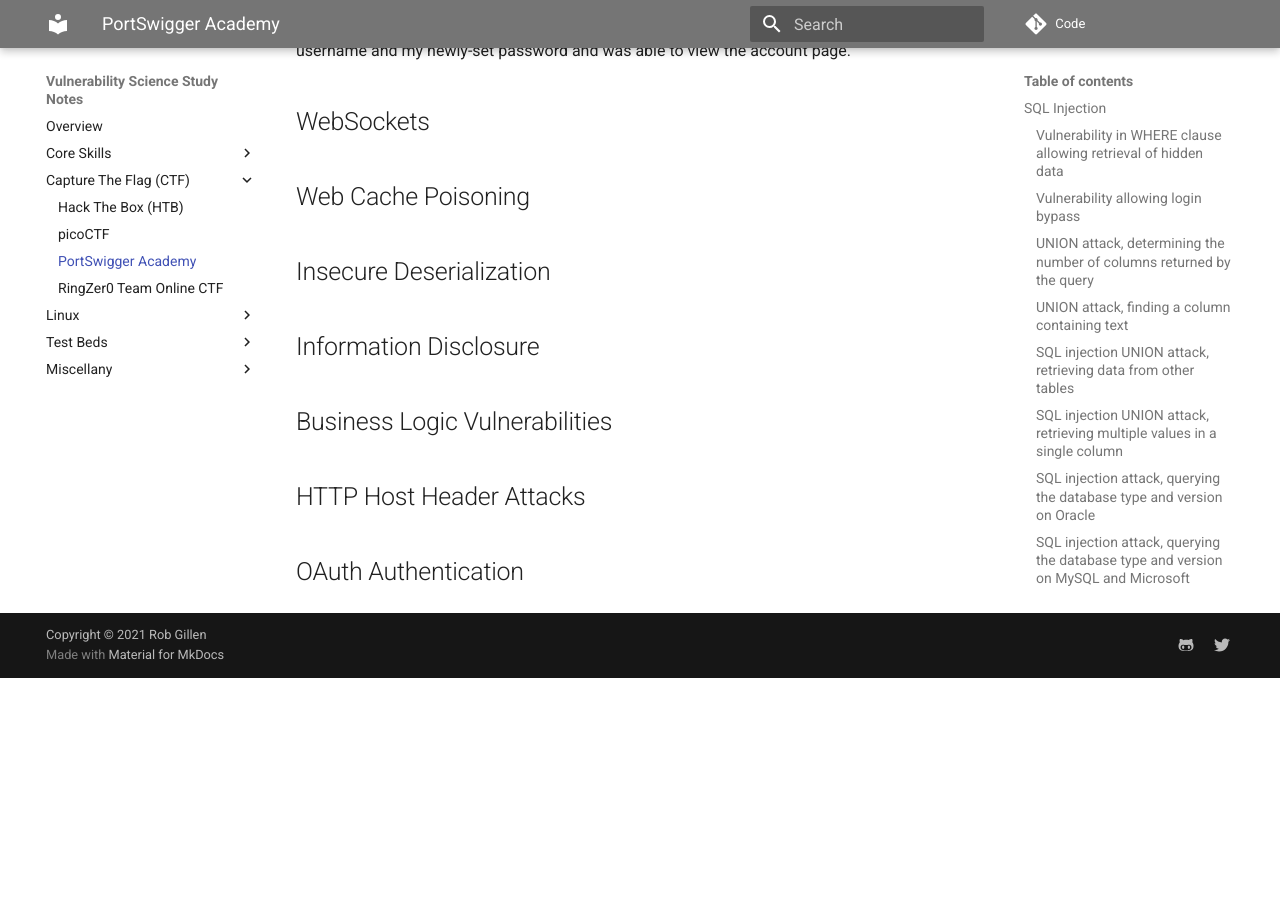
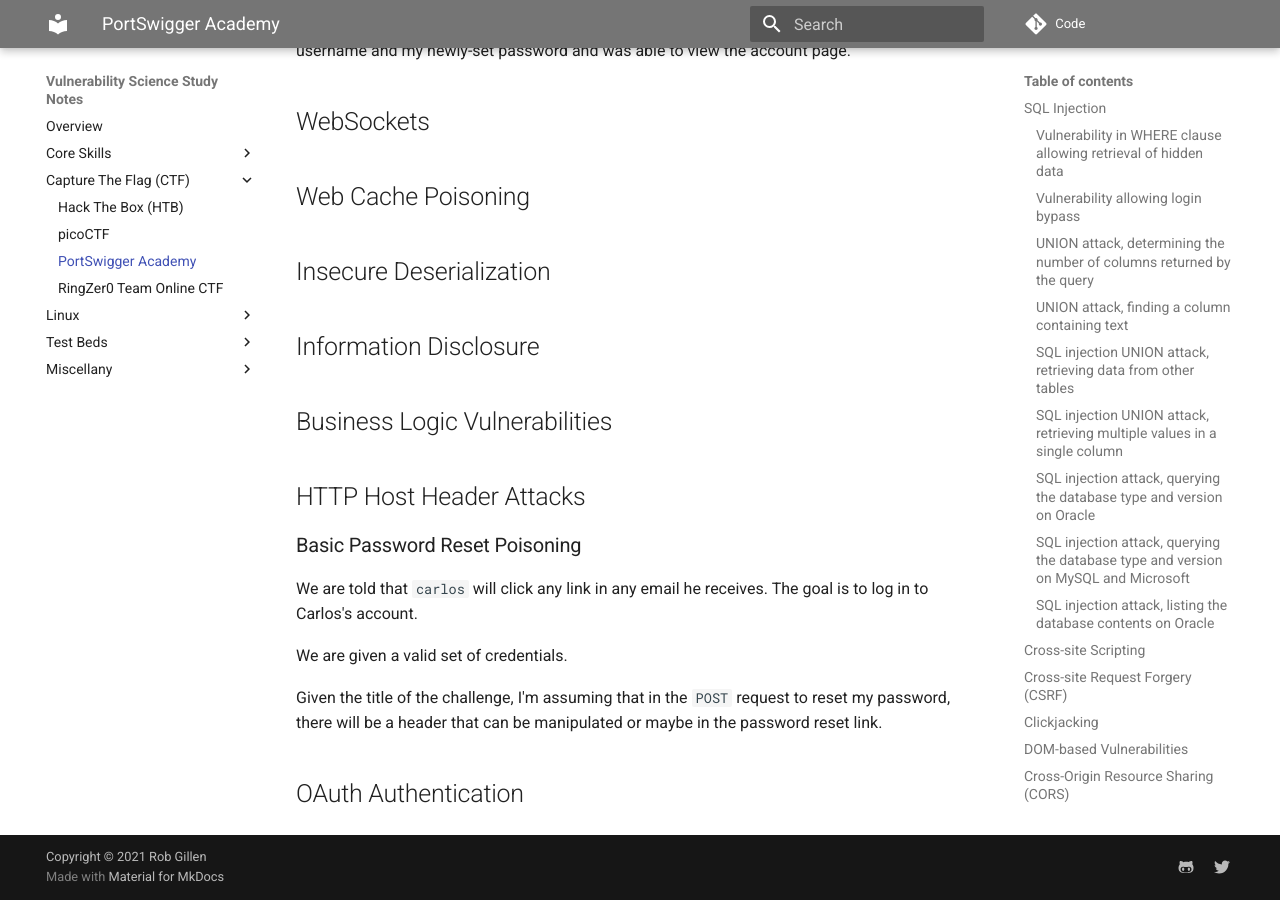
Before and after one commit to argodev/study, an MkDocs documentation site: the page built from docs/ctf/portswigger.md, in a window 1280 px wide and 900 px high, scrolled down 6558 px. Built offline with MkDocs 1.6.1 and Material for MkDocs 9.7.7, drawn with Linux system fonts in a browser that asks for light colours; before the commit the page ends 7236 px from its top, so only the background shows below that.

Commit message:
updating portswigger

```diff
--- a/docs/ctf/portswigger.md
+++ b/docs/ctf/portswigger.md
@@ -238,4 +238,13 @@
 
 ## HTTP Host Header Attacks
 
+### Basic Password Reset Poisoning
+
+We are told that `carlos` will click any link in any email he receives. The goal is to log in to Carlos's account.
+
+We are given a valid set of credentials.
+
+Given the title of the challenge, I'm assuming that in the `POST` request to reset my password, there will be a header that can be manipulated or maybe in the password reset link.
+
+
 ## OAuth Authentication
```
